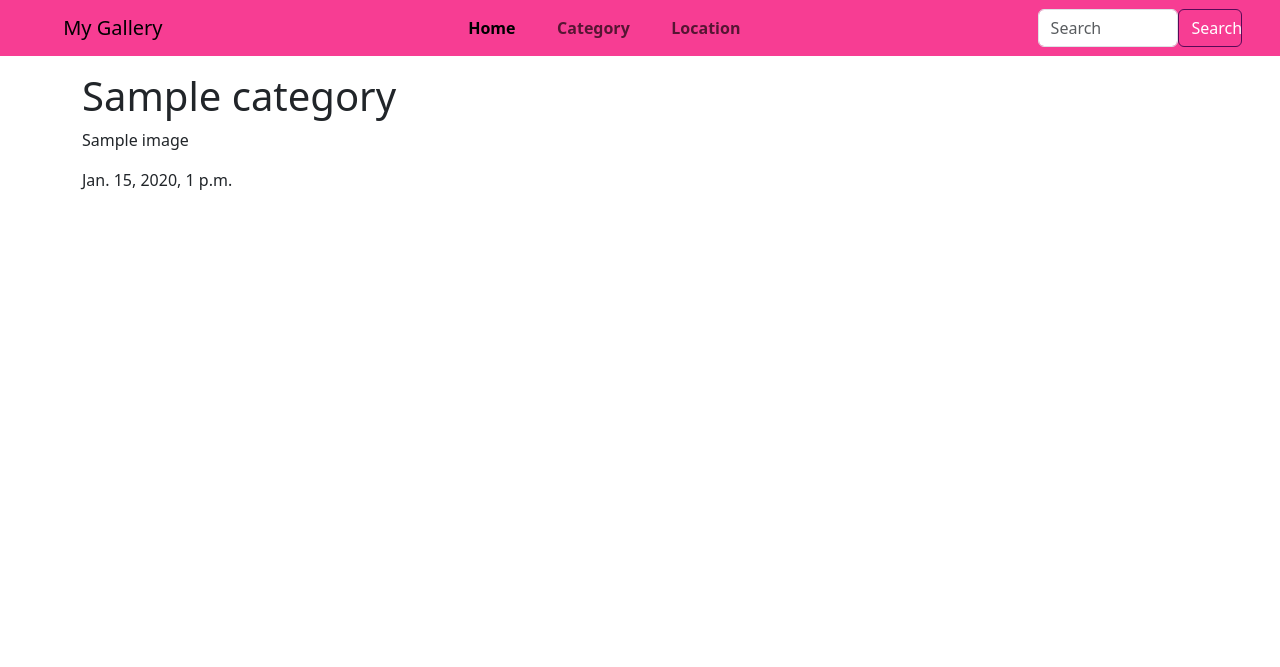
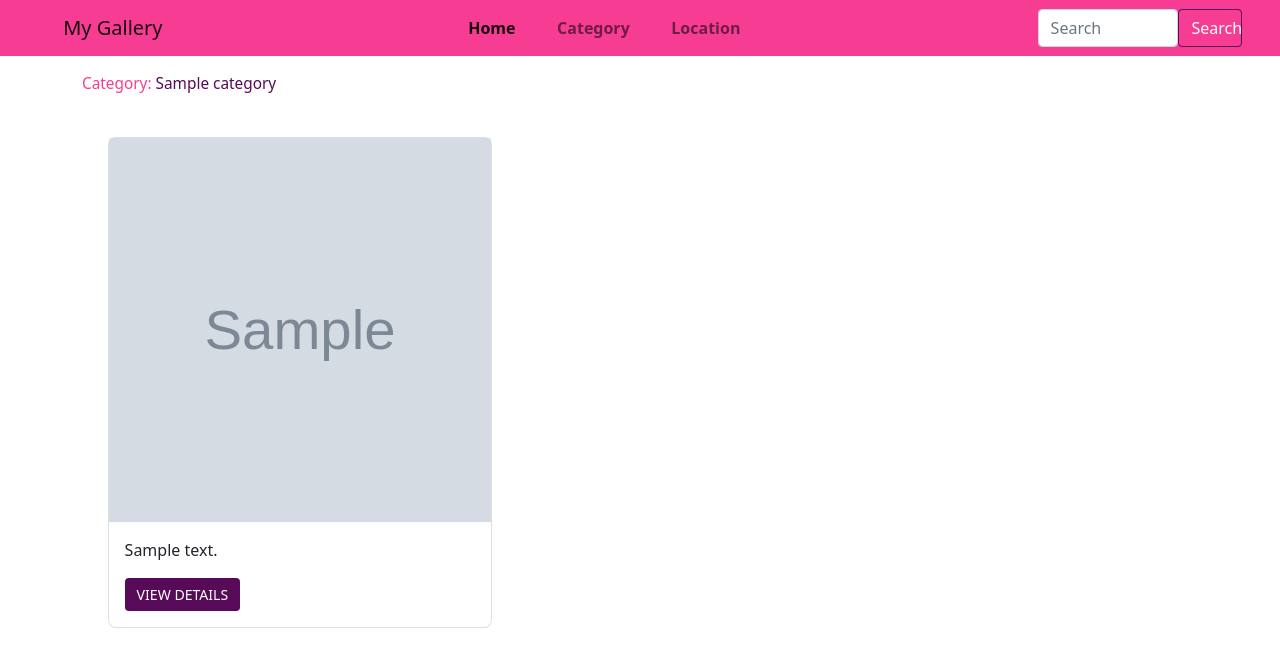
Before and after one commit to victoriamwangi/MyGallery, a Django app: page /category/ in a window 1280 px wide. Shown: the top 667 px of the page. Run offline with Django 4.2, Linux system fonts and the light colour scheme; tables that the repository leaves empty hold one stand-in row (values such as "Sample post"); grey boxes marked "Sample" are stand-in pictures; some libraries are stand-ins or nearby versions.

Commit message:
style category and location page

```diff
--- a/gallery/templates/base.html
+++ b/gallery/templates/base.html
@@ -4,8 +4,14 @@
   <head>
     <meta charset="utf-8" />
   </head>
-  {% block styles %} {% bootstrap_css %} <link rel="stylesheet" type="text/css"
-  href="{% static "fontawesome/css/all.min.css" %}" />
+  {% block styles %} <link rel="stylesheet" type="text/css" href="{% static
+  "fontawesome/css/all.min.css" %}" />
+  <link
+    href="https://cdn.jsdelivr.net/npm/bootstrap@5.0.2/dist/css/bootstrap.min.css"
+    rel="stylesheet"
+    integrity="sha384-EVSTQN3/azprG1Anm3QDgpJLIm9Nao0Yz1ztcQTwFspd3yD65VohhpuuCOmLASjC"
+    crossorigin="anonymous"
+  />
   <link rel="stylesheet" href="{% static 'css/style.css' %}" />
 
   {% endblock %}
--- a/gallery/templates/category.html
+++ b/gallery/templates/category.html
@@ -2,14 +2,77 @@
 <div class="container">
   {% for category in categories%}
   <p></p>
+  <p class="category"><span>Category:</span> {{ category.name | capfirst}}</p>
+  <div class="col-lg-10 posts">
+    {% for image in category.image_set.all %}
 
-  <h1>{{ category.name }}</h1>
-  {% for image in category.image_set.all %}
+    <div class="card" id="postcat">
+      <img class="card-img-top" src="{{image.image.url}}" alt="" />
+      <div class="card-body">
+        <p>{{image.description}}</p>
 
-  <p>{{ image.name }}</p>
+        <button
+          type="button"
+          class="btn btn-primary"
+          data-bs-toggle="modal"
+          data-bs-target="#exampleModal"
+        >
+          VIEW DETAILS
+        </button>
+        <div
+          class="modal fade"
+          id="exampleModal"
+          tabindex="-1"
+          aria-labelledby="exampleModalLabel"
+          aria-hidden="true"
+        >
+          <div class="modal-dialog">
+            <div class="modal-content">
+              <div class="modal-header">
+                <button
+                  type="button"
+                  class="btn-close"
+                  data-bs-dismiss="modal"
+                  aria-label="Close"
+                ></button>
+              </div>
+              <div class="modal-body">
+                <img
+                  class="card-img-top myImg"
+                  src="{{image.image.url}}"
+                  alt=""
+                />
+                <p>{{image.description}}</p>
 
-  <p>{{ image.pub_date }}</p>
+                <p>
+                  <i class="fas fa-search-location"></i>
 
-  {% endfor %} {% endfor %}
+                  {{image.location}}
+                </p>
+                <p>
+                  <i class="fas fa-calendar-check"></i>
+
+                  {{image.pub_date}}
+                </p>
+              </div>
+              <div class="modal-footer">
+                <button
+                  type="button"
+                  class="btn btn-secondary"
+                  data-bs-dismiss="modal"
+                >
+                  CLOSE
+                </button>
+              </div>
+            </div>
+          </div>
+        </div>
+      </div>
+    </div>
+
+    {% endfor %}
+  </div>
+  {% endfor %}
+  </div>
+  {% endblock %}
 </div>
-{% endblock %}
--- a/gallery/templates/index.html
+++ b/gallery/templates/index.html
@@ -16,6 +16,7 @@
           <img class="card-img-top" src="{{image.image.url}}" alt="" />
           <div class="card-body">
             <p>{{image.description}}</p>
+
             <button
               type="button"
               class="btn btn-primary"
@@ -34,9 +35,6 @@
               <div class="modal-dialog">
                 <div class="modal-content">
                   <div class="modal-header">
-                    <h5 class="modal-title" id="exampleModalLabel">
-                      {{image.name}}
-                    </h5>
                     <button
                       type="button"
                       class="btn-close"
--- a/static/css/style.css
+++ b/static/css/style.css
@@ -45,7 +45,7 @@
     flex-wrap: wrap;
 }
 
-.card {
+.post .card {
     margin: 2vw;
     border-radius: 8px;
 }
@@ -77,3 +77,30 @@
 .modal {
     height: 45vw !important;
 }
+
+
+/* category  */
+
+#postcat {
+    margin: 2vw;
+    border-radius: 8px;
+}
+
+.category {
+    color: #570a57;
+    font-size: 1.2vw;
+}
+
+.category span {
+    color: #f73d93;
+}
+
+#postcat img {
+    height: 30vw !important;
+    width: 100%;
+    object-fit: cover;
+}
+
+#postcat {
+    width: 30vw !important;
+}
```
Also changed, not shown: gallery/templates/location.html (+70 -6 lines), media/images/135025713_889532728482055_9210738197974688022_n.jpg (added), media/images/eiliv-sonas-aceron-ZuIDLSz3XLg-unsplash.jpg (added).
